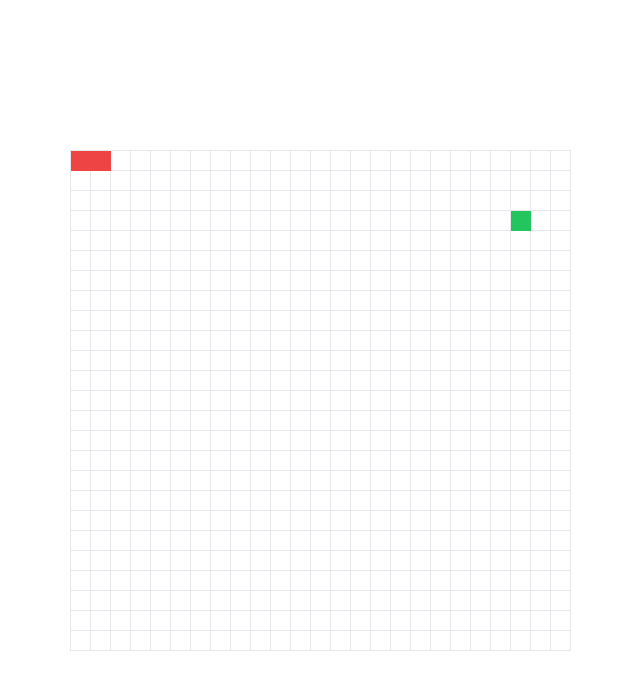
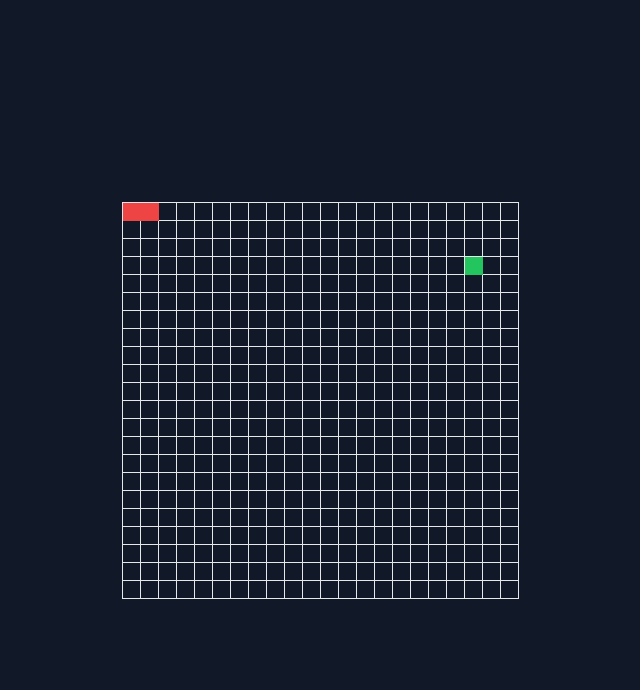
Before and after one commit to eleviven/snake-game-react, a React (Create React App) app: page / in a window 1280 px wide. Shown: the top 690 px of the page, without its empty margins (320-960 px from the left). Built offline with nearby package versions, Linux system fonts and the light colour scheme; the HTML template or start-up script is replaced by a standard one.

Commit message:
Improvements

```diff
--- a/src/constants/index.ts
+++ b/src/constants/index.ts
@@ -1,3 +1,6 @@
+export const BOARD_SIZE = 22;
+export const PIXEL_SIZE = 18;
+
 export const DIRECTIONS: {
   LEFT: "LEFT";
   RIGHT: "RIGHT";
@@ -10,5 +13,9 @@ export const DIRECTIONS: {
   DOWN: "DOWN",
 };
 
-export const BOARD_SIZE = 25;
-export const PIXEL_SIZE = 20;
+export const DIRECTIONS_REVERSE = {
+  LEFT: "RIGHT",
+  RIGHT: "LEFT",
+  UP: "DOWN",
+  DOWN: "UP",
+};
--- a/src/index.css
+++ b/src/index.css
@@ -1,3 +1,9 @@
 @tailwind base;
 @tailwind components;
 @tailwind utilities;
+
+@layer base {
+  body {
+    @apply lg:overflow-hidden bg-gray-900;
+  }
+}
--- a/src/types/index.ts
+++ b/src/types/index.ts
@@ -2,3 +2,9 @@ export interface ICoords {
   x: number;
   y: number;
 }
+
+export enum GAME_STATUSES {
+  START = "START",
+  STOP = "STOP",
+  END = "END",
+}
```
